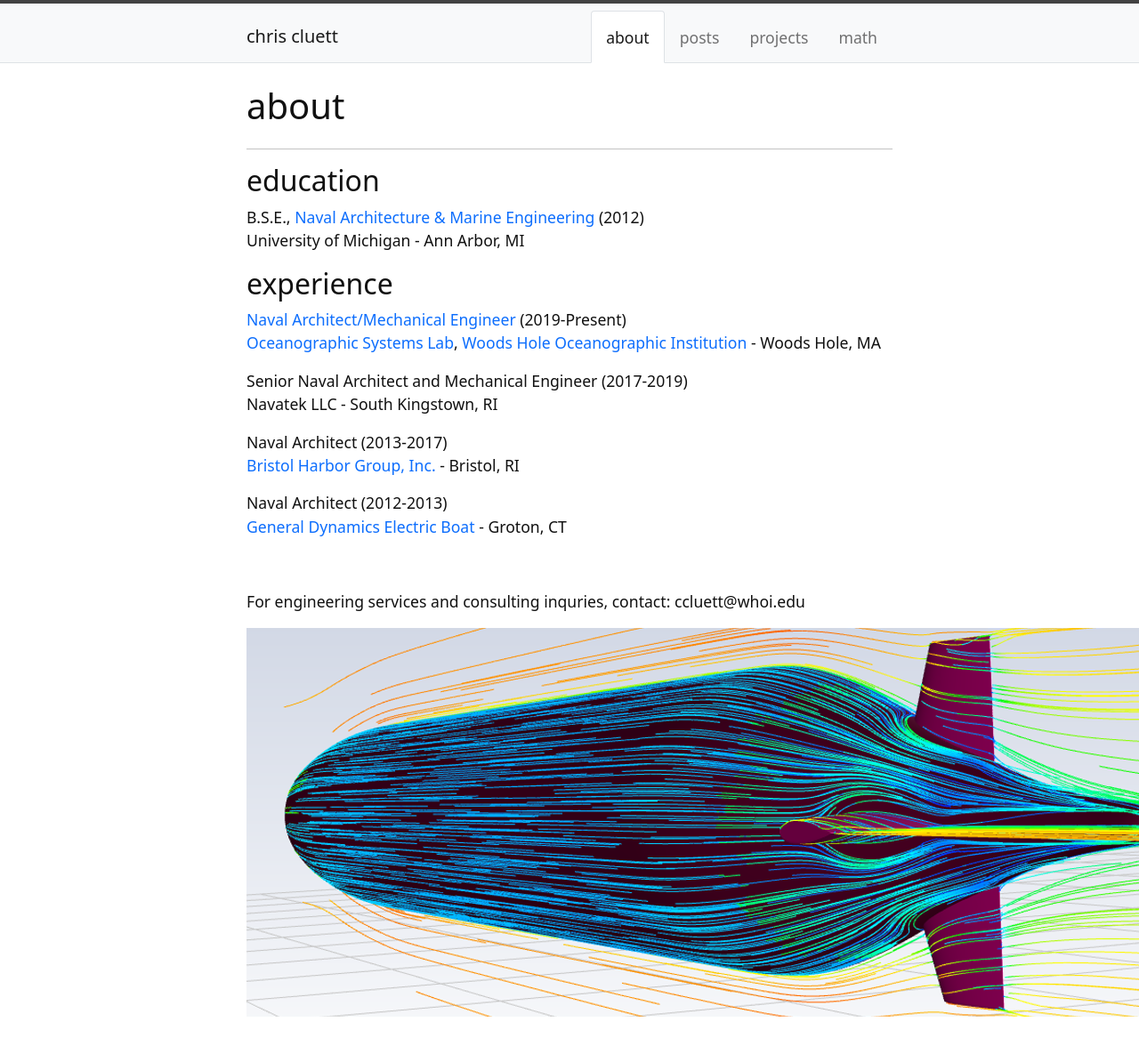
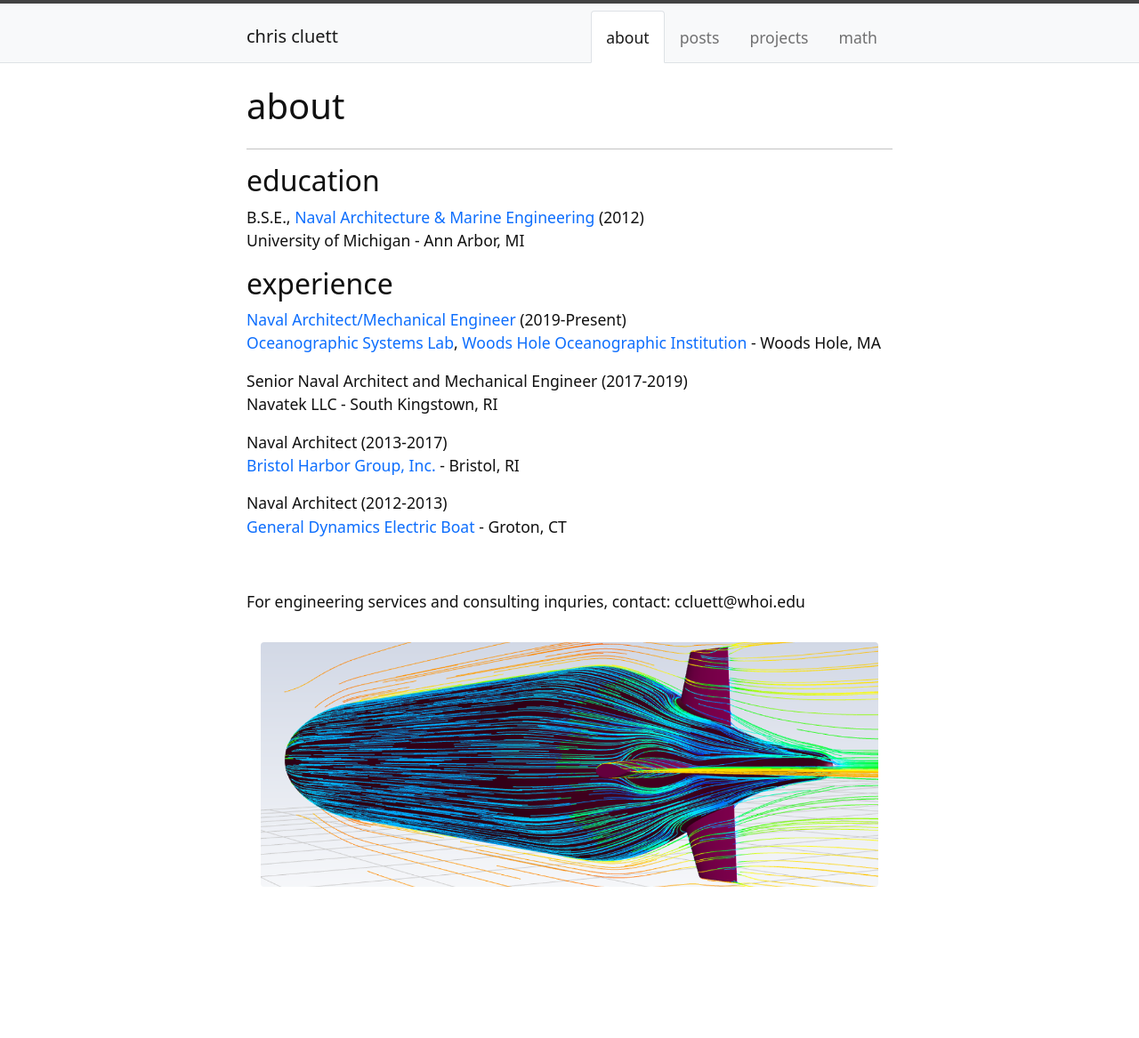
Before and after one commit to ccluett/website, a Jekyll site: the page built from content/0-about.md, in a window 1280 px wide. Shown: the whole page at 89% size. Built offline with Jekyll 4.4.1, drawn with Linux system fonts in a browser that asks for light colours; after the commit the page ends 1045 px from its top, so only the background shows below that.

Commit message:
Update 0-about.md

```diff
--- a/content/0-about.md
+++ b/content/0-about.md
@@ -26,4 +26,4 @@ Naval Architect (2012-2013)\
 
 For engineering services and consulting inquries, contact: ccluett@whoi.edu
 
-![](/images/picture2.png)
+{% include figure.html img="picture2.png" width="100%" %}
```
